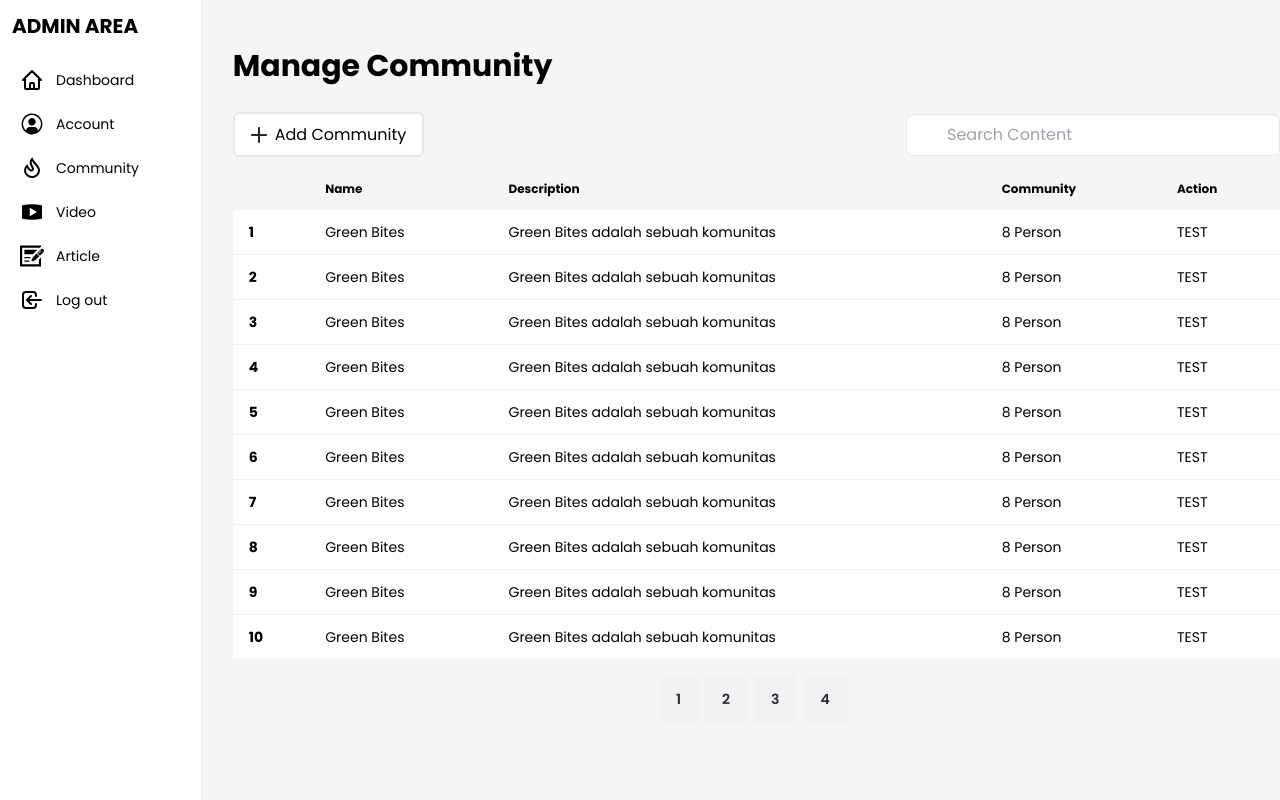
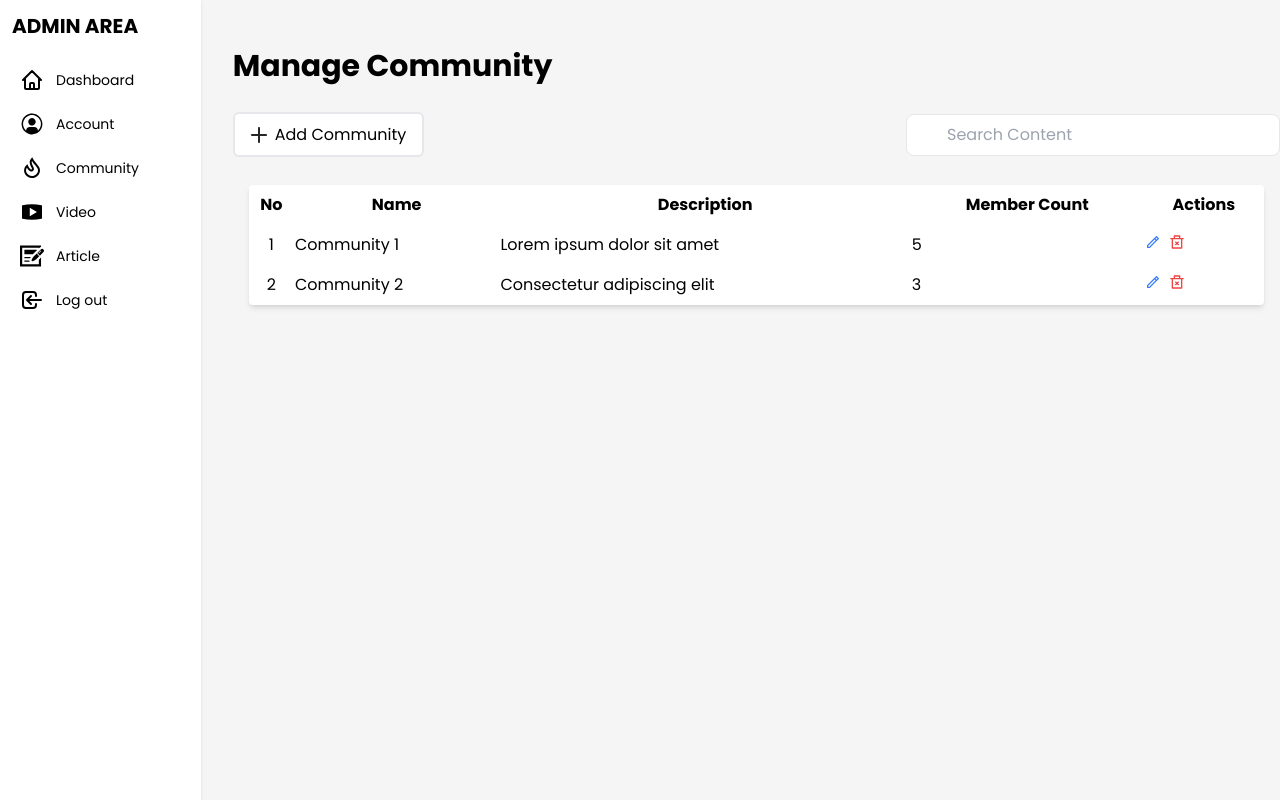
Before and after one commit to JeremiaSihombing/MassiveChallenge, a React (Vite) app: page /manage_community in a window 1280 px wide. Built offline with nearby package versions, Linux system fonts and the light colour scheme.

Commit message:
update manajemen community

```diff
--- a/src/pages/admin/ManageCommunity.jsx
+++ b/src/pages/admin/ManageCommunity.jsx
@@ -1,9 +1,78 @@
-import React from "react";
+import React, { useState } from "react";
+import { RiPencilLine, RiDeleteBin2Line } from "react-icons/ri";
 import PageTitle from "../../utilities/PageTitle";
 import AddButton from "../../utilities/AddButton";
 
+const ManageCommunity = () => {
+  const [data, setData] = useState([
+    {
+      id: 1,
+      name: "Community 1",
+      description: "Lorem ipsum dolor sit amet",
+      memberCount: 5,
+    },
+    {
+      id: 2,
+      name: "Community 2",
+      description: "Consectetur adipiscing elit",
+      memberCount: 3,
+    },
+    // Tambahkan data lainnya di sini jika diperlukan
+  ]);
 
-function ManageCommunity() {
+  const [showUpdatePopup, setShowUpdatePopup] = useState(false);
+  const [showDeletePopup, setShowDeletePopup] = useState(false);
+  const [selectedCommunity, setSelectedCommunity] = useState(null);
+  const [updatedName, setUpdatedName] = useState("");
+  const [updatedDescription, setUpdatedDescription] = useState("");
+  const [updatedMemberCount, setUpdatedMemberCount] = useState(0);
+  const [currentPage, setCurrentPage] = useState(1);
+  const [itemsPerPage] = useState(5);
+
+  const handleUpdate = (community) => {
+    setSelectedCommunity(community);
+    setUpdatedName(community.name);
+    setUpdatedDescription(community.description);
+    setUpdatedMemberCount(community.memberCount);
+    setShowUpdatePopup(true);
+  };
+
+  const handleDelete = (community) => {
+    setSelectedCommunity(community);
+    setShowDeletePopup(true);
+  };
+
+  const handleConfirmDelete = () => {
+    const updatedData = data.filter((item) => item.id !== selectedCommunity.id);
+    setData(updatedData);
+    setShowDeletePopup(false);
+  };
+
+  const handleUpdateSubmit = () => {
+    const updatedData = data.map((item) => {
+      if (item.id === selectedCommunity.id) {
+        return {
+          ...item,
+          name: updatedName,
+          description: updatedDescription,
+          memberCount: updatedMemberCount,
+        };
+      }
+      return item;
+    });
+
+    setData(updatedData);
+    setShowUpdatePopup(false);
+  };
+
+  // Mendapatkan indeks item pada halaman saat ini
+  const indexOfLastItem = currentPage * itemsPerPage;
+  const indexOfFirstItem = indexOfLastItem - itemsPerPage;
+  const currentItems = data.slice(indexOfFirstItem, indexOfLastItem);
+
+  // Mengubah halaman saat ini
+  const paginate = (pageNumber) => setCurrentPage(pageNumber);
+
   return (
     <div>
       <PageTitle title="Manage Community" />
@@ -11,107 +80,92 @@ function ManageCommunity() {
         <AddButton text="Community" />
         <div className="flex items-center justify-center">
           <div className="relative">
-            <input type="text" placeholder="Search Content" className="pl-10 pr-4 py-2 rounded-lg border border-slate border-opacity-50  focus:border-transparent" />
+            <input type="text" placeholder="Search Content" className="pl-10 pr-4 py-2 rounded-lg border border-slate border-opacity-50 focus:border-transparent" />
           </div>
         </div>
       </div>
-
-      <div className="overflow-x-auto">
-        <table className="table">
-          {/* head */}
+      <div className="container mx-auto px-4">
+        <table className="w-full bg-white shadow-md rounded my-4">
           <thead>
-            <tr className="text-black">
-              <th></th>
-              <th>Name</th>
-              <th>Description</th>
-              <th>Community</th>
-              <th>Action</th>
+            <tr>
+              <th className="py-2">No</th>
+              <th className="py-2">Name</th>
+              <th className="py-2">Description</th>
+              <th className="py-2">Member Count</th>
+              <th className="py-2">Actions</th>
             </tr>
           </thead>
-          <tbody className="bg-white">
-            {/* row 1 */}
-            <tr>
-              <th>1</th>
-              <td>Green Bites</td>
-              <td className="text-ellipsis ">Green Bites adalah sebuah komunitas</td>
-              <td>8 Person</td>
-              <td>TEST</td>
-            </tr>
-            <tr>
-              <th>2</th>
-              <td>Green Bites</td>
-              <td className="text-ellipsis ">Green Bites adalah sebuah komunitas</td>
-              <td>8 Person</td>
-              <td>TEST</td>
-            </tr>
-            <tr>
-              <th>3</th>
-              <td>Green Bites</td>
-              <td className="text-ellipsis ">Green Bites adalah sebuah komunitas</td>
-              <td>8 Person</td>
-              <td>TEST</td>
-            </tr>
-            <tr>
-              <th>4</th>
-              <td>Green Bites</td>
-              <td className="text-ellipsis ">Green Bites adalah sebuah komunitas</td>
-              <td>8 Person</td>
-              <td>TEST</td>
-            </tr>
-            <tr>
-              <th>5</th>
-              <td>Green Bites</td>
-              <td className="text-ellipsis ">Green Bites adalah sebuah komunitas</td>
-              <td>8 Person</td>
-              <td>TEST</td>
-            </tr>
-            <tr>
-              <th>6</th>
-              <td>Green Bites</td>
-              <td className="text-ellipsis ">Green Bites adalah sebuah komunitas</td>
-              <td>8 Person</td>
-              <td>TEST</td>
-            </tr>
-            <tr>
-              <th>7</th>
-              <td>Green Bites</td>
-              <td className="text-ellipsis ">Green Bites adalah sebuah komunitas</td>
-              <td>8 Person</td>
-              <td>TEST</td>
-            </tr>
-            <tr>
-              <th>8</th>
-              <td>Green Bites</td>
-              <td className="text-ellipsis ">Green Bites adalah sebuah komunitas</td>
-              <td>8 Person</td>
-              <td>TEST</td>
-            </tr>
-            <tr>
-              <th>9</th>
-              <td>Green Bites</td>
-              <td className="text-ellipsis ">Green Bites adalah sebuah komunitas</td>
-              <td>8 Person</td>
-              <td>TEST</td>
-            </tr>
-            <tr>
-              <th>10</th>
-              <td>Green Bites</td>
-              <td c3lassName="text-ellipsis ">Green Bites adalah sebuah komunitas</td>
-              <td>8 Person</td>
-              <td>TEST</td>
-            </tr>
+          <tbody>
+            {currentItems.map((community, index) => (
+              <tr key={community.id}>
+                <td className="py-2 text-center">{indexOfFirstItem + index + 1}</td>
+                <td className="py-2">{community.name}</td>
+                <td className="py-2">{community.description}</td>
+                <td className="py-2">{community.memberCount}</td>
+                <td className="py-2">
+                  <button className="text-blue-500 hover:text-blue-700" onClick={() => handleUpdate(community)}>
+                    <RiPencilLine />
+                  </button>
+                  <button className="text-red-500 hover:text-red-700 ml-2" onClick={() => handleDelete(community)}>
+                    <RiDeleteBin2Line />
+                  </button>
+                </td>
+              </tr>
+            ))}
           </tbody>
         </table>
-      </div>
-      <div className="join py-4 flex justify-center gap-2 ">
-        <button className="join-item btn hover:bg-blue-700 hover:text-white">1</button>
-        <button className="join-item btn hover:bg-blue-700 hover:text-white">2</button>
-        <button className="join-item btn hover:bg-blue-700 hover:text-white">3</button>
-        <button className="join-item btn hover:bg-blue-700 hover:text-white">4</button>
-        <div className="flex items-center justify-center"></div>
+
+        {showUpdatePopup && selectedCommunity && (
+          <div className="fixed inset-0 flex items-center justify-center z-10">
+            <div className="absolute inset-0 bg-gray-900 opacity-50"></div>
+            <div className="bg-white p-6 rounded-lg z-20">
+              <h2 className="text-lg font-semibold mb-4">Update Community</h2>
+              <input type="text" value={updatedName} onChange={(e) => setUpdatedName(e.target.value)} className="w-full mb-2 px-2 py-1 rounded border border-gray-300" placeholder="Name" />
+              <textarea value={updatedDescription} onChange={(e) => setUpdatedDescription(e.target.value)} className="w-full mb-2 px-2 py-1 rounded border border-gray-300" placeholder="Description"></textarea>
+              <input type="number" value={updatedMemberCount} onChange={(e) => setUpdatedMemberCount(e.target.value)} className="w-full mb-2 px-2 py-1 rounded border border-gray-300" placeholder="Member Count" />
+              <button onClick={handleUpdateSubmit} className="text-sm bg-blue-500 hover:bg-blue-700 text-white py-1 px-2 rounded">
+                Update
+              </button>
+              <button onClick={() => setShowUpdatePopup(false)} className="ml-2 text-sm bg-gray-300 hover:bg-gray-400 text-gray-800 py-1 px-2 rounded">
+                Cancel
+              </button>
+            </div>
+          </div>
+        )}
+
+        {showDeletePopup && selectedCommunity && (
+          <div className="fixed inset-0 flex items-center justify-center z-10">
+            <div className="absolute inset-0 bg-gray-900 opacity-50"></div>
+            <div className="bg-white p-6 rounded-lg z-20">
+              <h2 className="text-lg font-semibold mb-4">Delete Community</h2>
+              <p>Are you sure you want to delete {selectedCommunity.name}?</p>
+              <button onClick={handleConfirmDelete} className="text-sm bg-red-500 hover:bg-red-700 text-white py-1 px-2 rounded">
+                Delete
+              </button>
+              <button onClick={() => setShowDeletePopup(false)} className="ml-2 text-sm bg-gray-300 hover:bg-gray-400 text-gray-800 py-1 px-2 rounded">
+                Cancel
+              </button>
+            </div>
+          </div>
+        )}
+
+        {/* Pagination */}
+        <div className="flex justify-center my-4">
+          {data.length > itemsPerPage && (
+            <ul className="flex border border-gray-300 rounded">
+              {Array(Math.ceil(data.length / itemsPerPage))
+                .fill()
+                .map((_, index) => (
+                  <li key={index} className={`cursor-pointer px-4 py-2 border-r ${currentPage === index + 1 ? "bg-gray-200" : "bg-white hover:bg-gray-100"}`} onClick={() => paginate(index + 1)}>
+                    {index + 1}
+                  </li>
+                ))}
+            </ul>
+          )}
+        </div>
       </div>
     </div>
   );
-}
+};
 
 export default ManageCommunity;
```
